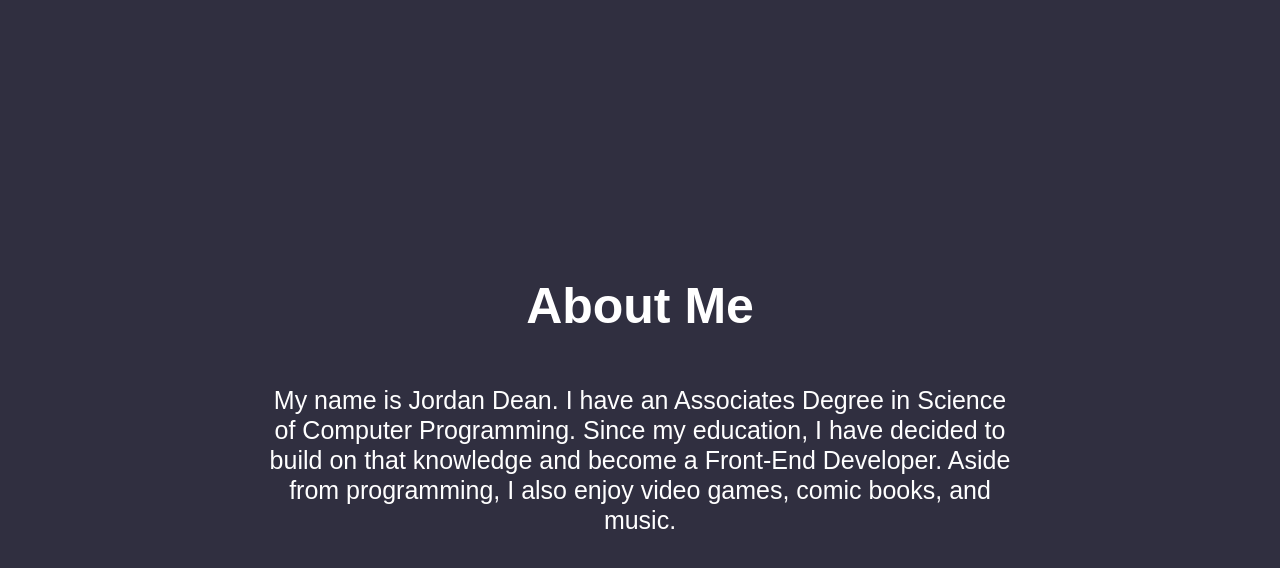
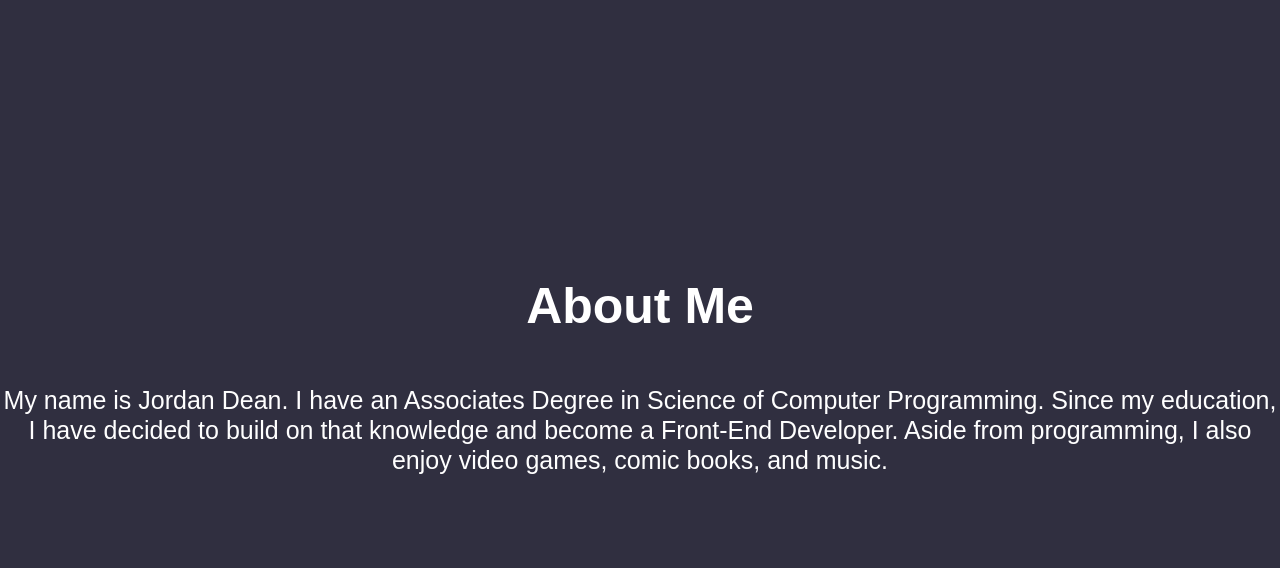
Before and after one commit to JDean2814/JDean2814.github.io, a plain HTML site: page index.html in a window 1280 px wide. Shown: the part 528-1096 px from the top of the page. Drawn offline with Linux system fonts and the light colour scheme.

Commit message:
Update styles.css

```diff
--- a/css/styles.css
+++ b/css/styles.css
@@ -1,6 +1,10 @@
 html {
  background-color: #302F40;
 }
+
+/* {
+    outline: 1px solid red;
+}*/
 
 body {
     margin: 0;
@@ -16,7 +20,7 @@ h2 {
 }
 
 p {
-    color: white;
+    color: rgb(255, 255, 255);
     font-family: sans-serif;
     font-size: 25px;
     line-height: 30px;
@@ -64,7 +68,7 @@ nav img {
 .toggle-button {
     position: absolute;
     top: 34.5px;
-    right: 80px;
+    right: 40px;
     display: none;
     flex-direction: column;
     justify-content: space-between;
@@ -163,7 +167,7 @@ nav img {
 
 #about-me p {
     text-align: center;
-    width: 750px;
+    width: 100%;
     margin: 0 auto;
     padding-top: 20px;
 }
```
